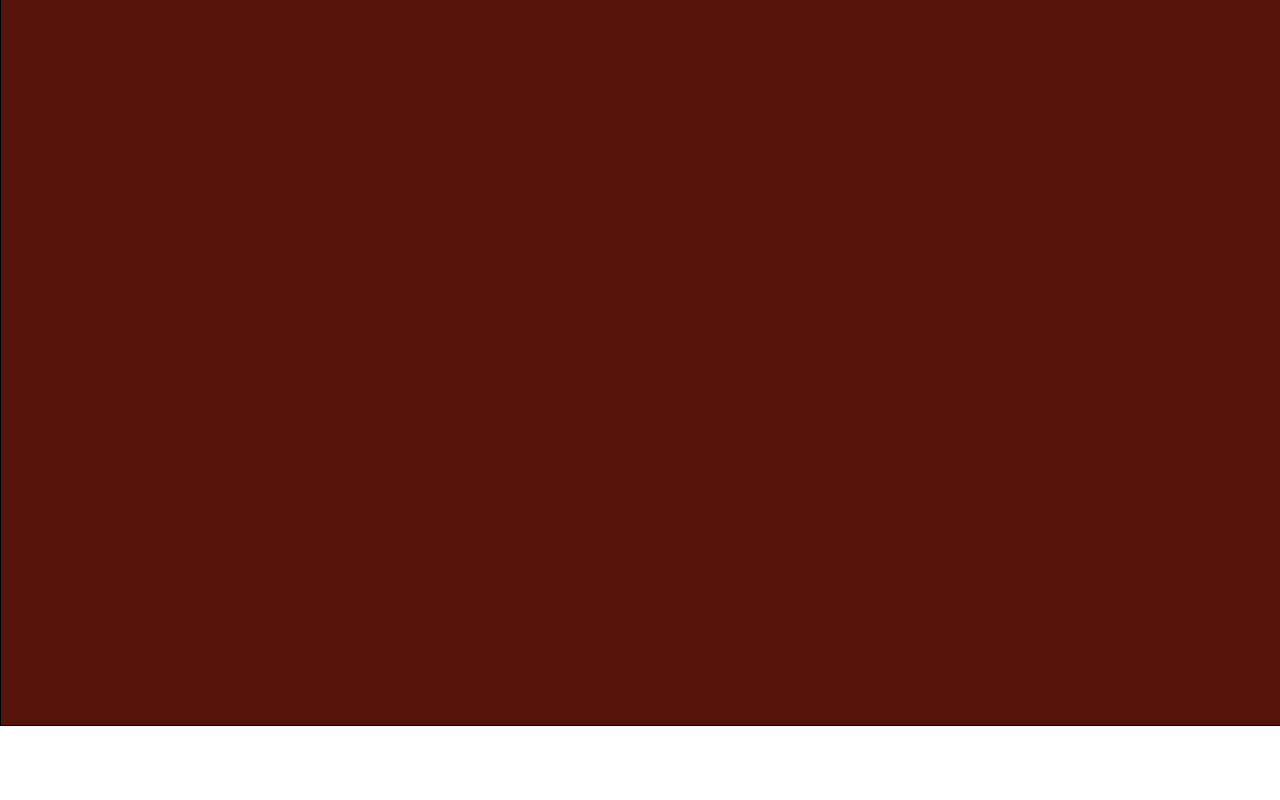
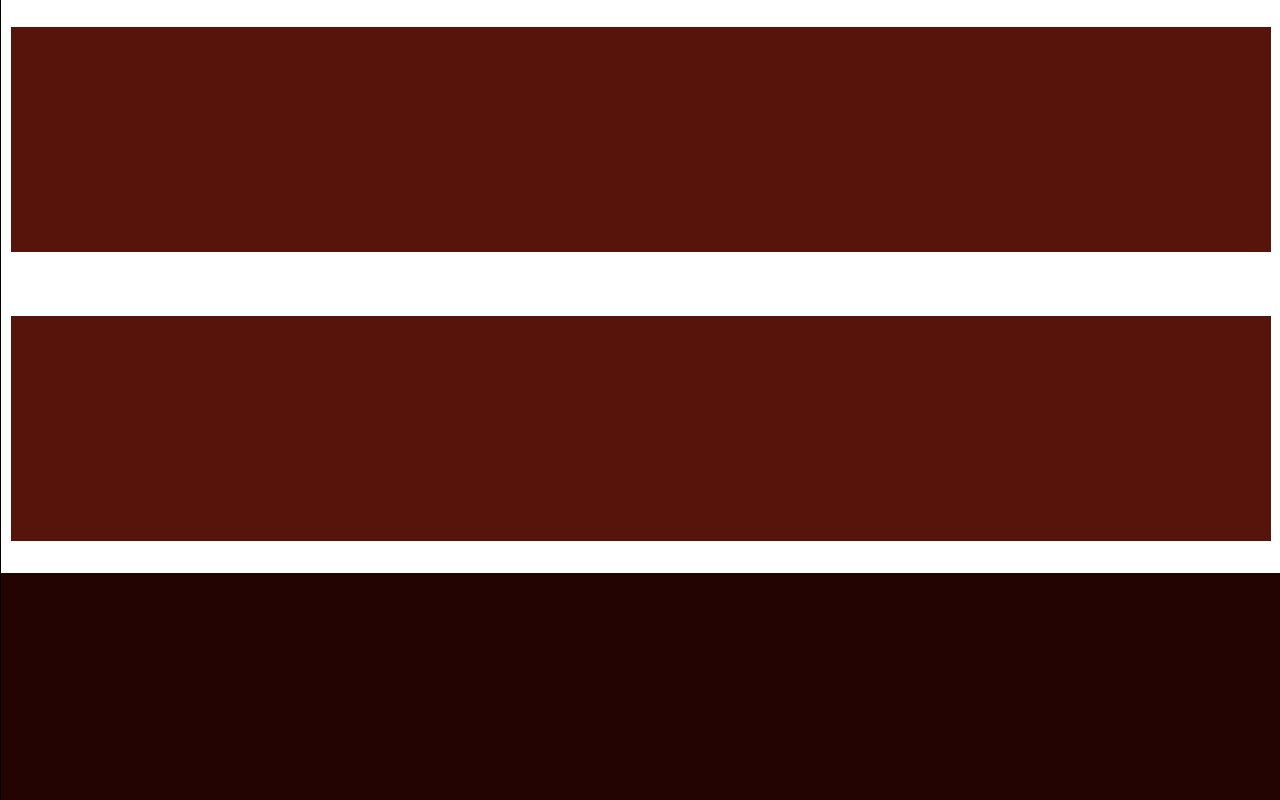
Before and after one commit to Klingon1717/new-mobile-layout-one, a website: page index.html in a window 1280 px wide. Shown: the part 760-1560 px from the top of the page. Before the commit the page ends 1486 px from the top, so only its background shows below. Drawn offline with nearby package versions, Linux system fonts and the light colour scheme.

Commit message:
finished

```diff
--- a/index.html
+++ b/index.html
@@ -10,10 +10,9 @@
 <div class="main"></div>
 <section class="fiver">
 <div class="quad">
-<div class="one"></div>
-<div class="two"></div>
-<div class="three"></div>
-<div class="four"></div>
+<div></div>
+<div></div>
+<div></div>
 </div>
 <div class="biggie"></div>
 </section>
--- a/styles/main.sass.css
+++ b/styles/main.sass.css
@@ -1,5 +1,4 @@
 body {
-  position: relative;
   background-color: white;
   height: 100%;
   width: 100%;
@@ -11,35 +10,28 @@ body {
     height: 385px;
     background-color: #ED462F; }
   body .quad {
-    width: 100%;
-    height: 225px;
-    background-color: #57140B; }
-    body .quad .one {
+    padding: 0 10px;
+    background-color: #fff; }
+    body .quad div {
       width: 100%;
       height: 225px;
-      background-color: #57140B; }
-    body .quad .two {
-      position: relative;
-      width: 100%;
-      height: 225px;
-      background-color: #57140B; }
-    body .quad .three {
-      position: relative;
-      width: 100%;
-      height: 225px;
-      background-color: #57140B; }
-    body .quad .four {
-      position: relative;
-      width: 100%;
-      height: 225px;
-      background-color: #57140B; }
+      background-color: #57140B;
+      margin-top: 64px;
+      margin-bottom: 32px; }
+  body .biggie {
+    background-color: #240402;
+    height: 917px; }
   body .inside {
     height: 412px;
     background-color: #DA7F7C;
     border-top: 140px solid #ED462F;
     border-bottom: 70px solid #ED462F;
     border-right: 32px solid #ED462F;
-    border-left: 32px solid #ED462F; }
+    border-left: 32px solid #ED462F;
+    position: relative;
+    z-index: 500; }
   body .footer {
     height: 204px;
-    background-color: #57140B; }
+    background-color: #57140B;
+    position: relative;
+    z-index: 1; }
--- a/styles/main.scss
+++ b/styles/main.scss
@@ -1,5 +1,5 @@
 body{
-	position:relative;
+
 	background-color:white;
 	height:100%;
 	width:100%;
@@ -14,44 +14,24 @@ body{
 		background-color:#ED462F;
 
 	}
-	.quad{
+	.quad {
+		padding: 0 10px;
+		// height:225px;
+		background-color:#fff;
 
-
-		width:100%;
-		height:225px;
-		background-color:#57140B;
-
-
-		.one{
-
+		div  {
 			width:100%;
 			height:225px;
 			background-color:#57140B;
+			margin-top: 64px;
+			margin-bottom: 32px;
 		}
-		.two{
-			position:relative;
-			width:100%;
-			height:225px;
-			background-color:#57140B;
+	}
 
-		}
-		.three{
-			position:relative;
-			width:100%;
-			height:225px;
-			background-color:#57140B;
-
-		}
-		.four{
-			position:relative;
-			width:100%;
-			height:225px;
-			background-color:#57140B;
-
-		}
-}
-
-
+	.biggie{
+		background-color:#240402;
+		height:917px;
+	}
 	.inside{
 		height:412px;
 		 background-color:#DA7F7C;
@@ -59,9 +39,14 @@ body{
 		 border-bottom:70px solid #ED462F;
 		 border-right:32px solid #ED462F;
 		 border-left:32px solid #ED462F;
+		 position: relative;
+		 z-index: 500;
 	}
 	.footer{
 		height:204px;
 		background-color:#57140B;
+		 position: relative;
+		 z-index: 1;
+
 	}
 }
```
